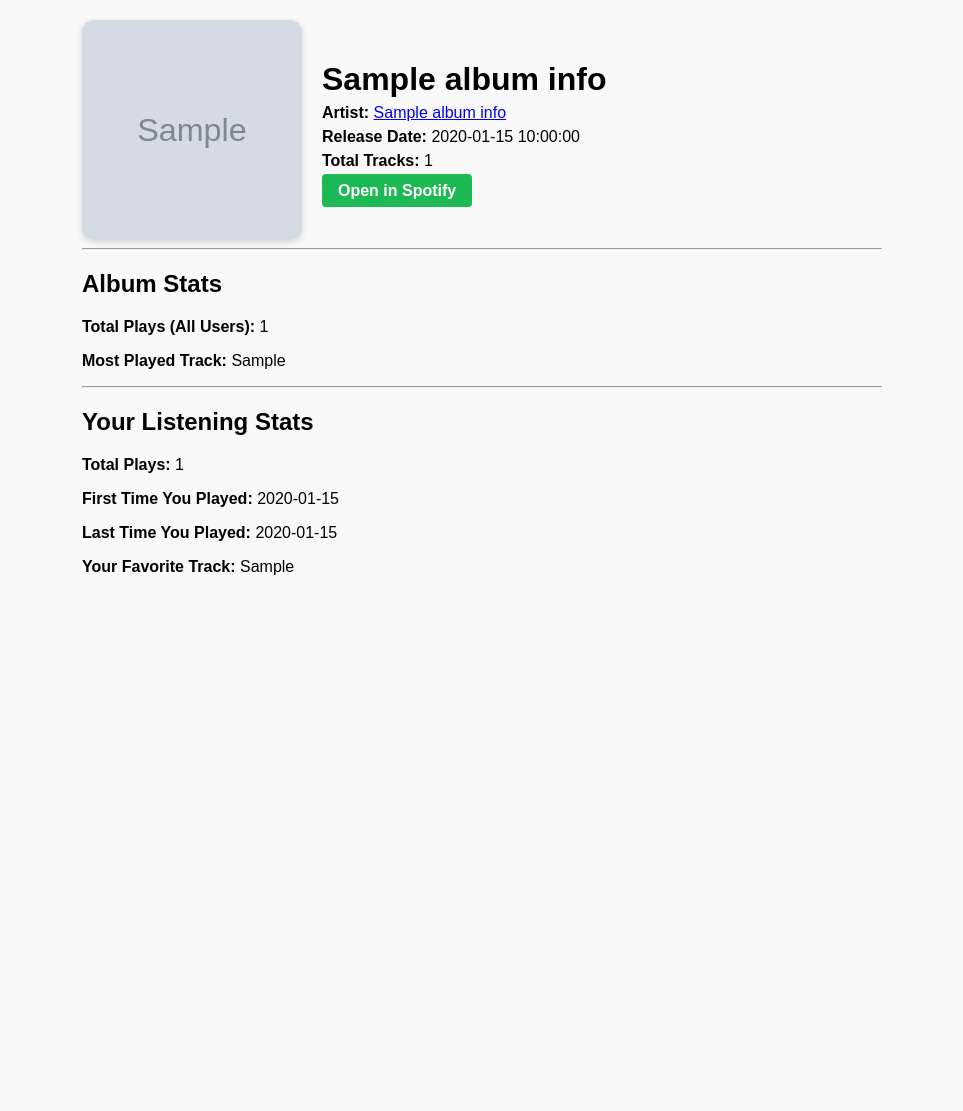
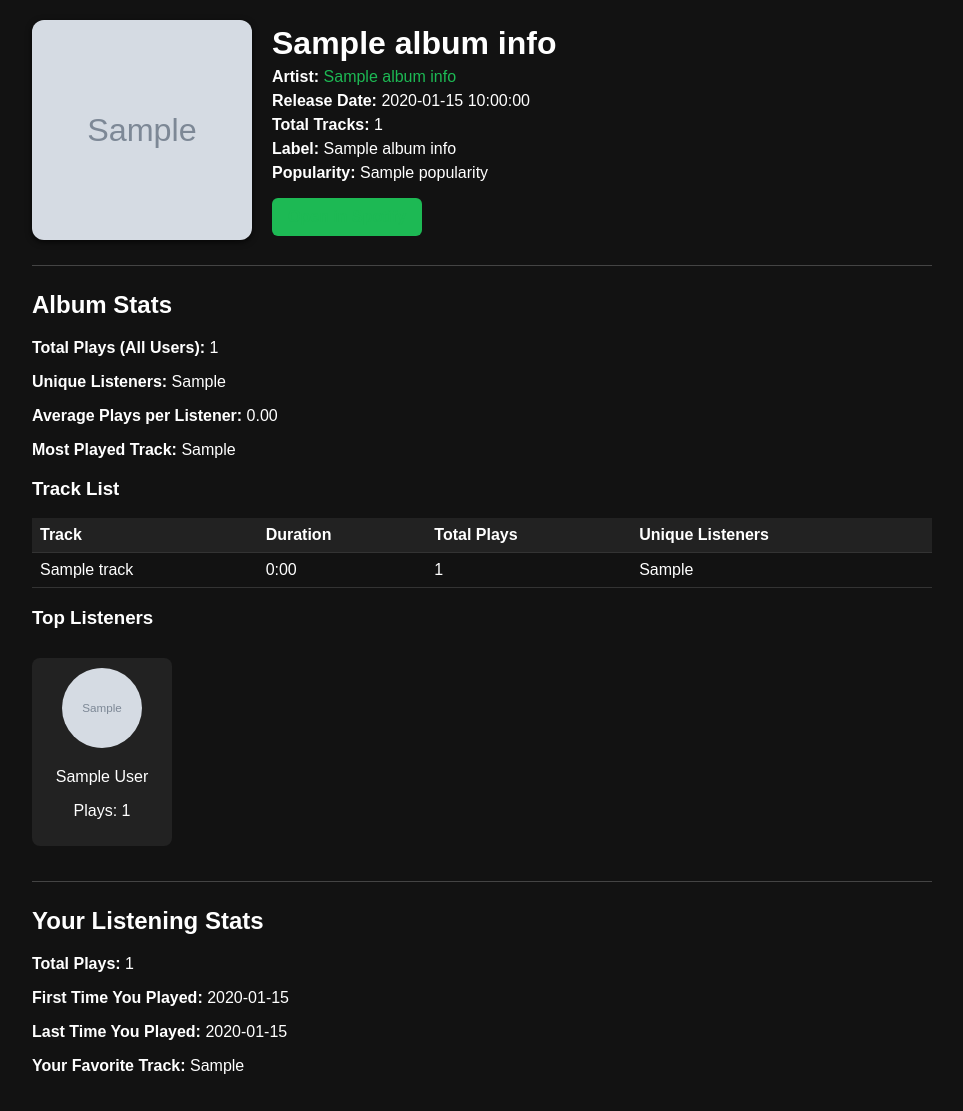
Before and after one commit to Kvezerelinika/Spotify-Stats-demo, a Python web app: template app/templates/album_details.html in a window 1280 px wide. Shown: the whole page, without its empty margins (158-1121 px from the left). Before the commit the page ends 575 px from the top, so only its background shows below. Run offline with Jinja, Linux system fonts and the light colour scheme; the template is opened without the code that fills it: most values are stand-ins (such as "Sample title", 1, 10 or a date in 2020); grey boxes marked "Sample" are stand-in pictures.

Commit message:
improved albums# and album details pages

```diff
--- a/app/templates/album_details.html
+++ b/app/templates/album_details.html
@@ -1,16 +1,23 @@
-<!-- templates/album_details.html -->
 <!DOCTYPE html>
 <html lang="en">
 <head>
-    <meta charset="UTF-8">
+    <meta charset="UTF-8" />
     <title>{{ album_info.album_name }} - Album Details</title>
     <style>
         body {
-            font-family: sans-serif;
-            max-width: 800px;
+            font-family: Arial, sans-serif;
+            background: #121212;
+            color: #fff;
+            max-width: 900px;
             margin: 0 auto;
             padding: 20px;
-            background-color: #f9f9f9;
+        }
+        a {
+            color: #1db954;
+            text-decoration: none;
+        }
+        a:hover {
+            text-decoration: underline;
         }
         .album-header {
             display: flex;
@@ -22,57 +29,134 @@
             height: 220px;
             border-radius: 12px;
             object-fit: cover;
-            box-shadow: 0 2px 6px rgba(0,0,0,0.15);
+            box-shadow: 0 2px 6px rgba(0,0,0,0.7);
         }
         .album-meta h1 {
             margin: 0;
+            font-size: 2rem;
         }
         .album-meta p {
             margin: 6px 0;
         }
-        .spotify-link {
-            margin-top: 12px;
-        }
         .spotify-link a {
             background-color: #1DB954;
-            color: white;
-            padding: 8px 16px;
-            text-decoration: none;
-            border-radius: 4px;
+            padding: 10px 16px;
+            border-radius: 6px;
             font-weight: bold;
+            display: inline-block;
+            margin-top: 10px;
         }
         .spotify-link a:hover {
             background-color: #17a84b;
+        }
+        hr {
+            border: none;
+            border-top: 1px solid #444;
+            margin: 25px 0;
+        }
+        table {
+            width: 100%;
+            border-collapse: collapse;
+            margin-top: 15px;
+        }
+        th, td {
+            padding: 8px;
+            border-bottom: 1px solid #333;
+            text-align: left;
+        }
+        th {
+            background-color: #222;
+        }
+        .top-listeners {
+            display: flex;
+            gap: 15px;
+            overflow-x: auto;
+            padding: 10px 0;
+        }
+        .listener-card {
+            background-color: #222;
+            border-radius: 8px;
+            padding: 10px;
+            text-align: center;
+            min-width: 120px;
+            cursor: default;
+        }
+        .listener-card img {
+            width: 80px;
+            height: 80px;
+            border-radius: 50%;
+            object-fit: cover;
         }
     </style>
 </head>
 <body>
 
     <div class="album-header">
-        <img src="{{ album_info.image_url or '/static/default-album.png' }}" alt="Album Cover" class="album-cover">
+        <img src="{{ album_info.image_url or '/static/default-album.png' }}" alt="Album Cover" class="album-cover" />
         <div class="album-meta">
             <h1>{{ album_info.album_name }}</h1>
             <p><strong>Artist:</strong> <a href="/artists/{{ album_info.artist_id }}">{{ album_info.artist_name }}</a></p>
             <p><strong>Release Date:</strong> {{ album_info.release_date or "Unknown" }}</p>
             <p><strong>Total Tracks:</strong> {{ album_info.total_tracks }}</p>
+            <p><strong>Label:</strong> {{ album_info.label or "N/A" }}</p>
+            <p><strong>Popularity:</strong> {{ album_info.popularity or "N/A" }}</p>
             <div class="spotify-link">
-                <a href="{{ album_info.spotify_url }}" target="_blank">Open in Spotify</a>
+                <a href="{{ album_info.spotify_url }}" target="_blank" rel="noopener noreferrer">Open in Spotify</a>
             </div>
         </div>
     </div>
 
-    <hr>
+    <hr />
+
     <h2>Album Stats</h2>
     <p><strong>Total Plays (All Users):</strong> {{ total_album_listens }}</p>
+    <p><strong>Unique Listeners:</strong> {{ unique_album_listeners }}</p>
+    <p><strong>Average Plays per Listener:</strong> {{ "%.2f"|format(avg_plays_per_listener) }}</p>
     <p><strong>Most Played Track:</strong> {{ most_played_track }}</p>
 
+    <h3>Track List</h3>
+    <table>
+        <thead>
+            <tr>
+                <th>Track</th>
+                <th>Duration</th>
+                <th>Total Plays</th>
+                <th>Unique Listeners</th>
+            </tr>
+        </thead>
+        <tbody>
+            {% for track in track_breakdown %}
+            <tr>
+                <td>{{ track.track_name }}</td>
+                <td>{{ (track.duration_ms // 60000) }}:{% set sec = (track.duration_ms // 1000) %}{{ '%02d' % (sec % 60) }}</td>
+                <td>{{ track.listen_count }}</td>
+                <td>{{ track.unique_listeners }}</td>
+            </tr>
+            {% endfor %}
+        </tbody>
+    </table>
+
+    {% if top_listeners %}
+    <h3>Top Listeners</h3>
+    <div class="top-listeners">
+        {% for listener in top_listeners %}
+        <div class="listener-card" title="{{ listener.display_name }}">
+            <img src="{{ listener.image_url or '/static/default-user.png' }}" alt="{{ listener.display_name }}" />
+            <p>{{ listener.display_name }}</p>
+            <p>Plays: {{ listener.total_plays }}</p>
+        </div>
+        {% endfor %}
+    </div>
+    {% endif %}
+
     {% if user_stats %}
-        <hr>
-        <h2>Your Listening Stats</h2>
-        <p><strong>Total Plays:</strong> {{ user_stats.total_listens }}</p>
-        <p><strong>First Time You Played:</strong> {{ user_stats.first_play.strftime('%Y-%m-%d %H:%M') }}</p>
-        <p><strong>Last Time You Played:</strong> {{ user_stats.last_play.strftime('%Y-%m-%d %H:%M') }}</p>
-        <p><strong>Your Favorite Track:</strong> {{ user_stats.favorite_track }}</p>
+    <hr />
+    <h2>Your Listening Stats</h2>
+    <p><strong>Total Plays:</strong> {{ user_stats.total_listens }}</p>
+    <p><strong>First Time You Played:</strong> {{ user_stats.first_play.strftime('%Y-%m-%d %H:%M') }}</p>
+    <p><strong>Last Time You Played:</strong> {{ user_stats.last_play.strftime('%Y-%m-%d %H:%M') }}</p>
+    <p><strong>Your Favorite Track:</strong> {{ user_stats.favorite_track }}</p>
     {% endif %}
+
 </body>
 </html>
```
Also changed, not shown: app/db.py (+15 -0 lines), app/main.py (+72 -20 lines), app/routers/albums.py (added, +28 -0 lines), app/static/js/albums.js (added, +19 -0 lines).
